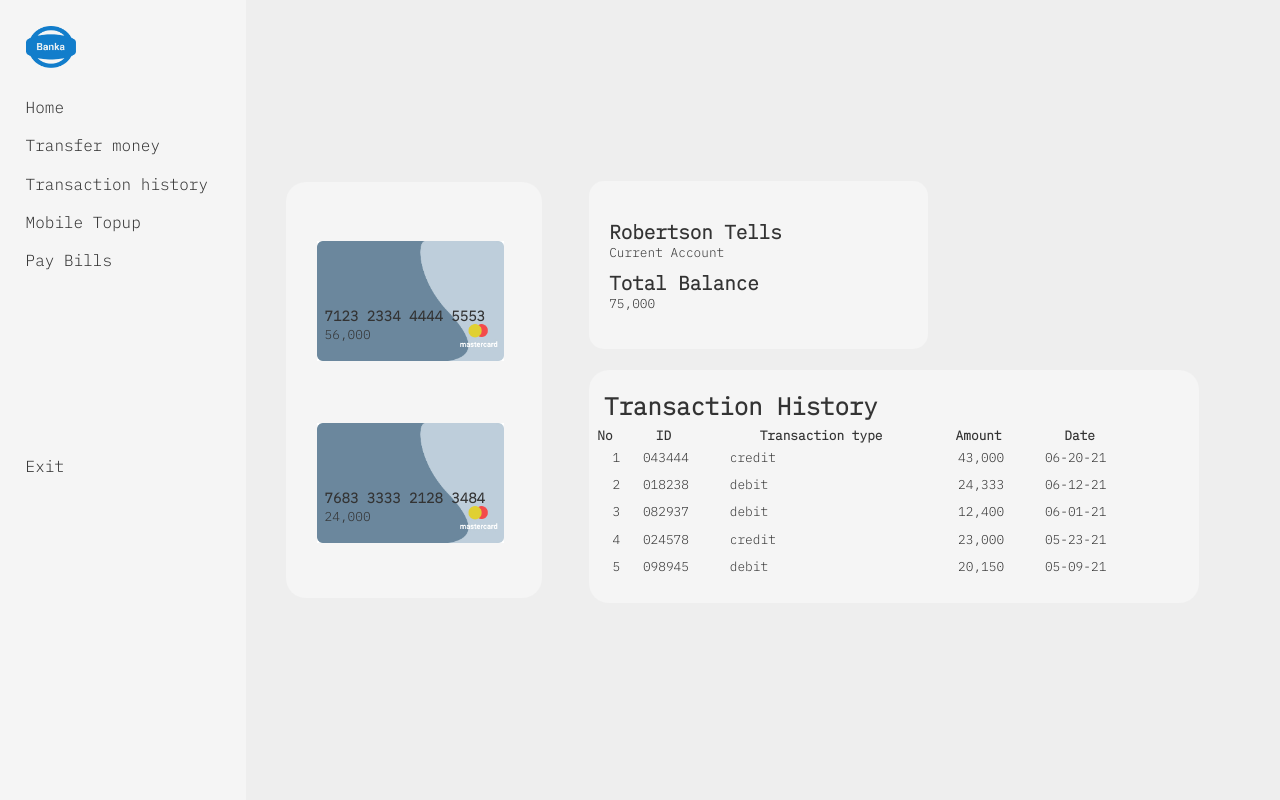
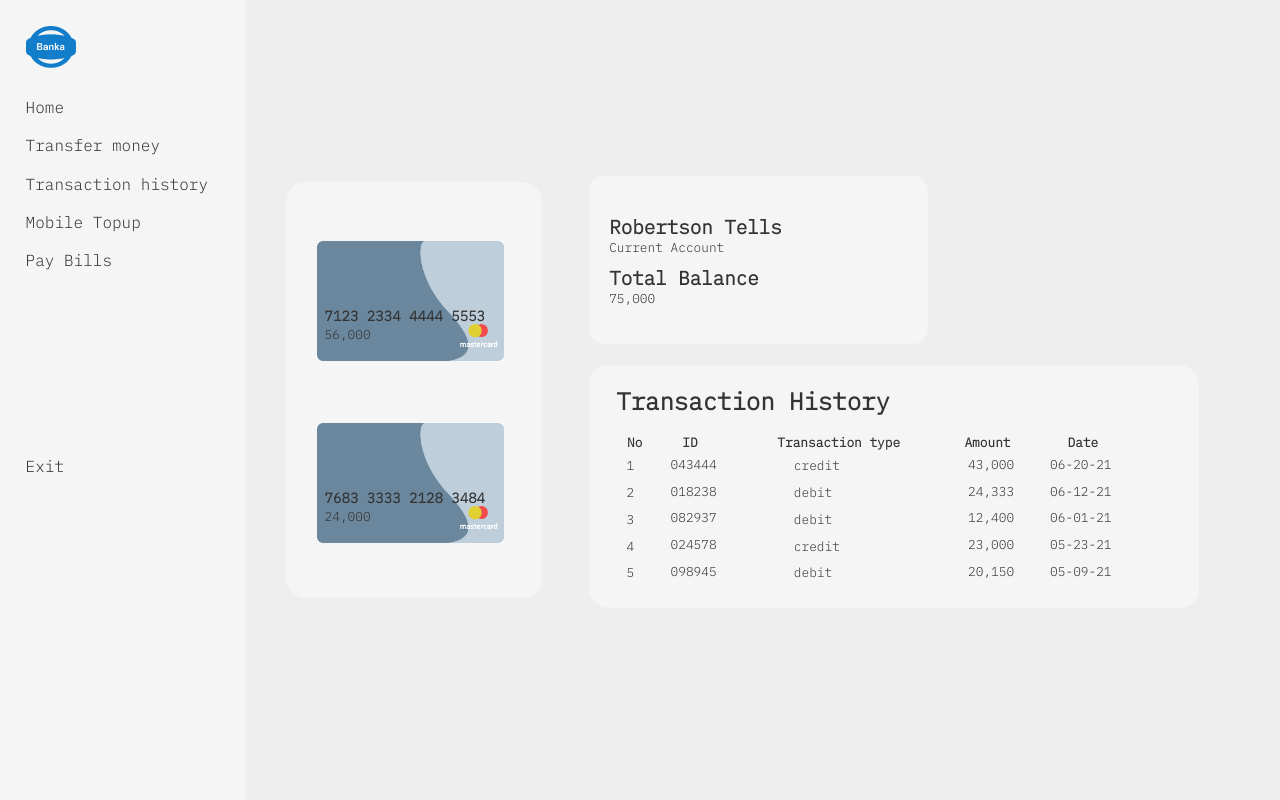
Before and after one commit to flohaden/banka, a PHP site: page /dashboard.html in a window 1280 px wide. Run offline with PHP 8.4, Linux system fonts and the light colour scheme.

Commit message:
responsive changes

```diff
--- a/css/dashboard.css
+++ b/css/dashboard.css
@@ -59,6 +59,7 @@
 }
 table {
   width: 90%;
+  padding-left: 5%;
 }
 tbody {
   padding: 3% 5% 3% 5%;
@@ -67,7 +68,7 @@
   padding: 1% 4% 2% 5%;
 }
 td {
-  padding: 0.5% 4% 1% 4%;
+  padding: 0.5% 0% 1% 4%;
   font-size: 1vw;
 }
 th {
@@ -102,12 +103,18 @@
   border-radius: 20px;
 }
 .transact {
-  padding: 0 2.5% 0.5% 2.5%;
+  padding: 0 2.5% 2.5% 4.5%;
 }
 
 td .transact-his {
   width: 100%;
   padding: 2% 0 0 0;
+}
+.alert {
+  padding: 0 0 0 12%;
+}
+.no {
+  padding: 0 0.2% 0 1%;
 }
 @media screen and (min-width: 1001px) {
   .screen {
--- a/dashboard.html
+++ b/dashboard.html
@@ -72,37 +72,37 @@
                         </thead>
                         <tbody>
                             <tr>
-                                <td>1</td>
+                                <td class="no">1</td>
                                 <td>043444</td>
-                                <td>credit</td>
+                                <td class="alert">credit</td>
                                 <td>43,000</td>
                                 <td>06-20-21</td>
                             </tr>
                             <tr>
-                                <td>2</td>
+                                <td class="no">2</td>
                                 <td>018238</td>
-                                <td>debit</td>
+                                <td class="alert">debit</td>
                                 <td>24,333</td>
                                 <td>06-12-21</td>
                             </tr>
                             <tr>
-                                <td>3</td>
+                                <td class="no">3</td>
                                 <td>082937</td>
-                                <td>debit</td>
+                                <td class="alert">debit</td>
                                 <td>12,400</td>
                                 <td>06-01-21</td>
                             </tr>
                             <tr>
-                                <td>4</td>
+                                <td class="no">4</td>
                                 <td>024578</td>
-                                <td>credit</td>
+                                <td class="alert">credit</td>
                                 <td>23,000</td>
                                 <td>05-23-21</td>
                             </tr>
                             <tr>
-                                <td>5</td>
+                                <td class="no">5</td>
                                 <td>098945</td>
-                                <td>debit</td>
+                                <td class="alert">debit</td>
                                 <td>20,150</td>
                                 <td>05-09-21</td>
                             </tr>
@@ -119,7 +119,6 @@
             </div>
             <div id="mySidenav"  class="sidenav">
                 <a href="javascript:void(0)" class="closebtn" onclick="closeNav()">&times;</a>
-                <a href="login.html"><img src="./images/accounticon.png" alt="" style=color:rgba(18,125,203,1);></a>
                 <a href="index.html">Home</a>
                 <a href="#">Transfer money</a>
                 <a href="#">Transaction history</a>
```
